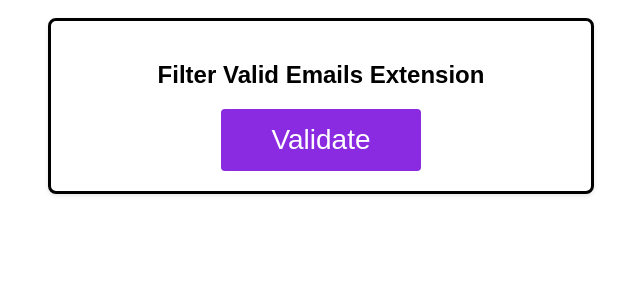
After one commit to Angel-12314/Filter-Valid-Emails-Extension, a Flask app: template templates/index.html in a window 1280 px wide. The commit adds this page. Shown: the top 300 px of the page, without its empty margins (319-959 px from the left). Run offline with Flask 3, Linux system fonts and the light colour scheme; the template is opened without the code that fills it, so the values that code supplies are empty; parts of the project's set-up code (start-up, migrations or seed data) failed here and were passed over.

Commit message:
Add files via upload

```diff
--- a/app.py
+++ b/app.py
@@ -73,7 +73,8 @@ def validate_email_get():
 # Home route (optional, just for Render root page)
 @app.route("/")
 def home():
-    return jsonify({"message": "Email Validator API is running!"}), 200
+    #return jsonify({"message": "Email Validator API is running!"}), 200
+    return render_template('index.html')
 
 
 if __name__ == "__main__":
--- /dev/null
+++ b/templates/index.html
@@ -0,0 +1,76 @@
+<!DOCTYPE html>
+<html>
+  <head>
+    <title>Email Validator</title>
+    <style>
+      body {
+        text-align: center;
+        font-family: Arial, sans-serif;
+        padding: 10px;
+      }
+      .button {
+  display: inline-block;
+  border-radius: 4px;
+  background-color: blueviolet;
+  border: none;
+  color: white;
+  text-align: center;
+  font-size: 28px;
+  padding-left: 20px;
+  padding-right: 20px;
+  padding-top: 15px;
+  padding-bottom: 15px;
+  width: 200px;
+  cursor: pointer;
+}
+
+.button span {
+  display: inline-block;
+  position: relative;
+  transition: 0.1s;
+}
+
+.button span:after {
+  content: '\00bb';
+  position: absolute;
+  opacity: 0;
+  right: -20px;
+  transition: 0.1s;
+}
+
+.button:hover span {
+  padding-right: 25px;
+}
+
+.button:hover span:after {
+  opacity: 1;
+  right: 0;
+}
+
+.card {
+
+  width: 500px;
+  padding: 20px;
+  border: 3px solid black;
+  border-radius: 8px;
+  box-shadow: 0 2px 4px rgba(0, 0, 0, 0.1);
+
+}
+.card-container {
+  display: flex;
+
+  justify-content: center;
+}
+    </style>
+  </head>
+  <body>
+    <div class="card-container">
+  <div class="card">
+    <h2>Filter Valid Emails Extension</h2>
+    <a href="/validate">
+        <button class="button" style="vertical-align:middle"><span>Validate </span></button>
+    </a>
+  </div>
+</div>
+  </body>
+</html>
```
Also changed, not shown: templates/home.html (+21 -2 lines).
